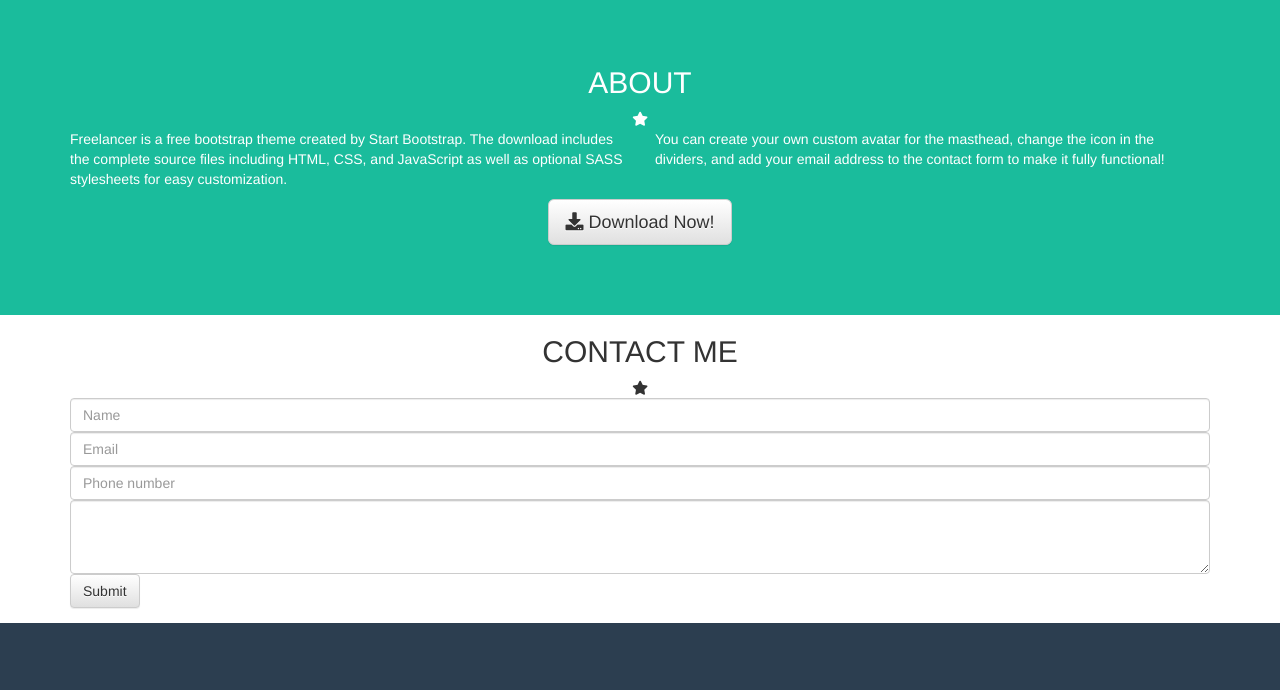
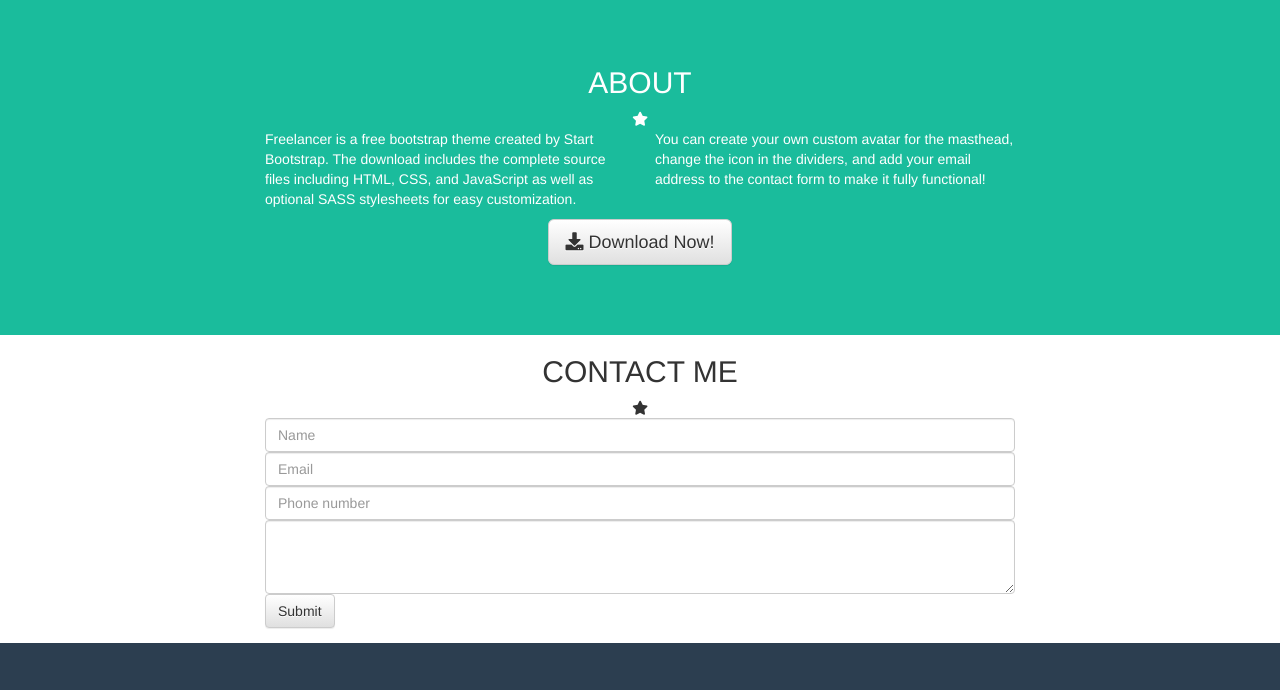
Before and after one commit to marcocarone/html-css-bootstrap-freelancer, a plain HTML site: page index.html in a window 1280 px wide. Shown: the part 1410-2100 px from the top of the page. Drawn offline with nearby package versions, Linux system fonts and the light colour scheme.

Commit message:
fix struttura

```diff
--- a/index.html
+++ b/index.html
@@ -29,7 +29,7 @@
         </div>
 
         <div class="collapse navbar-collapse" id="bs-example-navbar-collapse-1">
-          <ul class="nav navbar-nav navbar-right">
+          <ul class="nav navbar-nav navbar-right ">
             <li><a href="#">PORTFOLIO</a></li>
             <li><a href="#">ABOUT</a></li>
             <li><a href="#">CONTACT</a></li>
@@ -89,10 +89,10 @@
             <h2>ABOUT</h2>
             <i class="fas fa-star"></i>
           </div>
-          <div class="col-xs-12 col-md-12 col-lg-6">
+          <div class="col-xs-12 col-md-4 col-md-offset-2 col-lg-4 col-lg-offset-2">
             <p>Freelancer is a free bootstrap theme created by Start Bootstrap. The download includes the complete source files including HTML, CSS, and JavaScript as well as optional SASS stylesheets for easy customization.</p>
           </div>
-          <div class="col-xs-12 col-md-12 col-lg-6">
+          <div class="col-xs-12 col-md-4  col-lg-4 ">
             <p>You can create your own custom avatar for the masthead, change the icon in the dividers, and add your email address to the contact form to make it fully functional!</p>
           </div>
           <div class="col-xs-12 text-center">
@@ -109,7 +109,7 @@
             <h2>CONTACT ME</h2>
             <i class="fas fa-star"></i>
           </div>
-          <div class="col-xs-12 col-md-12 col-lg-12">
+          <div class="col-xs-12 col-md-8 col-md-offset-2 col-lg-8 col-lg-offset-2">
             <form>
               <div class="form-group">
                 <input type="text" class="form-control" id="name" placeholder="Name">
@@ -124,6 +124,7 @@
       </div>
     </section>
   </main>
+  <!-- FOOTER -->
   <footer>
     <section class="footer_top">
       <div class="container text-center">
```
